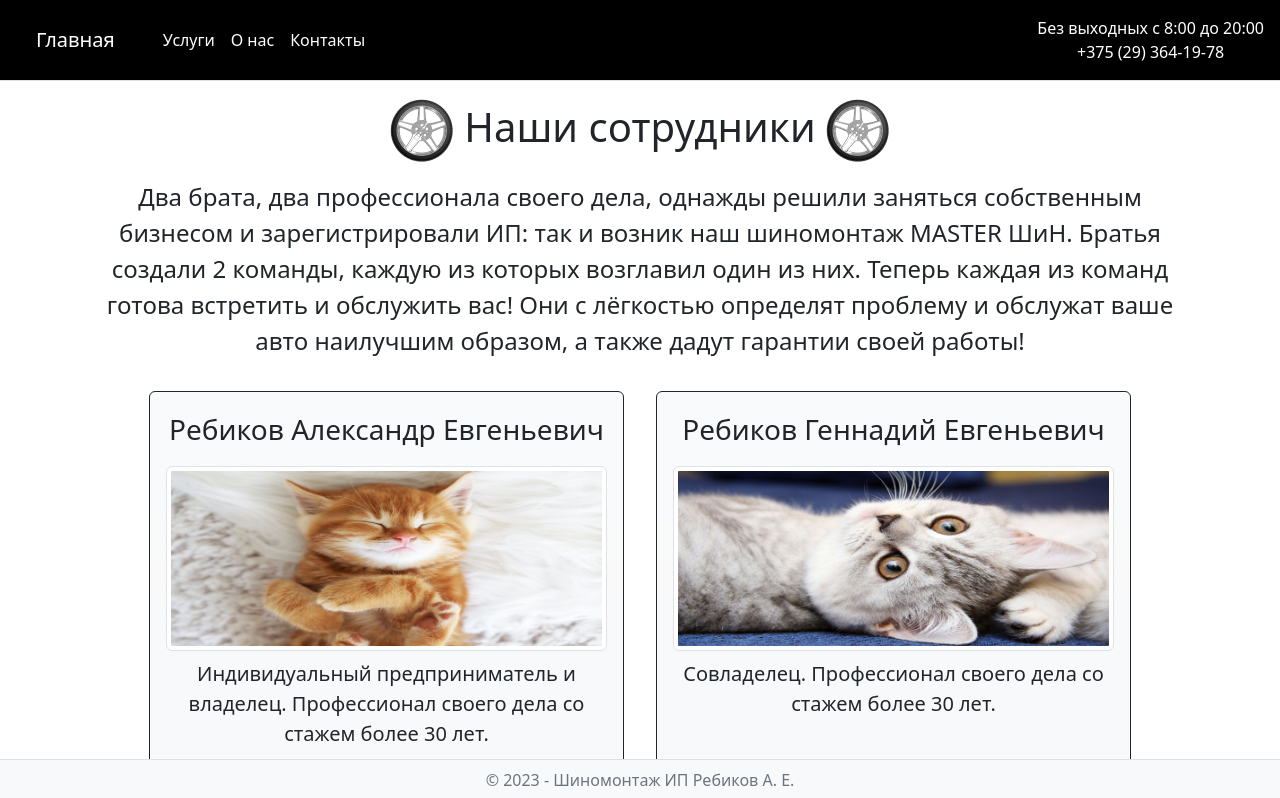
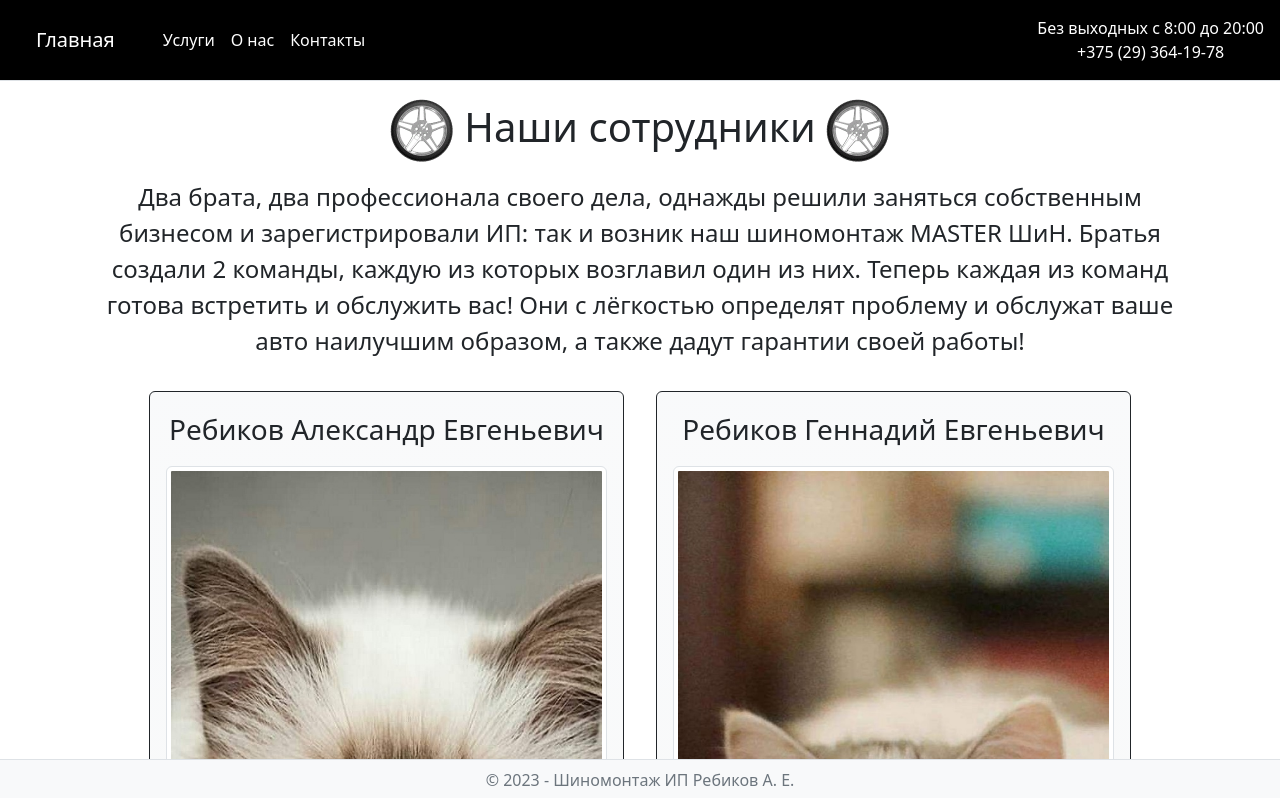
Before and after one commit to Ilya-Rebikau/tire_service, a React (Create React App) app: page /about in a window 1280 px wide. Shown: the top 798 px of the page. Built offline with nearby package versions, Linux system fonts and the light colour scheme.

Commit message:
fix for temp pictures.

```diff
--- a/src/Components/AboutUs.jsx
+++ b/src/Components/AboutUs.jsx
@@ -28,13 +28,13 @@ export default class AboutUs extends Component {
                         <article className="d-flex justify-content-center row">
                             <div className="text-center col-sm-5 border rounded border-dark bg-light bg-gradient m-3 p-3">
                                 <p className="fs-3">Ребиков Александр Евгеньевич</p>
-                                <img className="img-thumbnail img-fluid" src={i1_horizontal} alt="Ребиков Александр Евгеньевич"></img>
+                                <img className="img-thumbnail img-fluid" src={i1_vertical} alt="Ребиков Александр Евгеньевич"></img>
                                 <p className="pt-2 fs-5">Индивидуальный предприниматель и владелец.
                                     Профессионал своего дела со стажем более 30 лет.</p>
                             </div>
                             <div className="text-center col-sm-5 border rounded border-dark bg-light bg-gradient m-3 p-3">
                                 <p className="fs-3">Ребиков Геннадий Евгеньевич</p>
-                                <img className="img-thumbnail img-fluid" src={i2_horizontal} alt="Ребиков Геннадий Евгеньевич"></img>
+                                <img className="img-thumbnail img-fluid" src={i2_vertical} alt="Ребиков Геннадий Евгеньевич"></img>
                                 <p className="pt-2 fs-5">Совладелец. Профессионал своего дела со стажем более 30 лет.</p>
                             </div>
                         </article>
```
